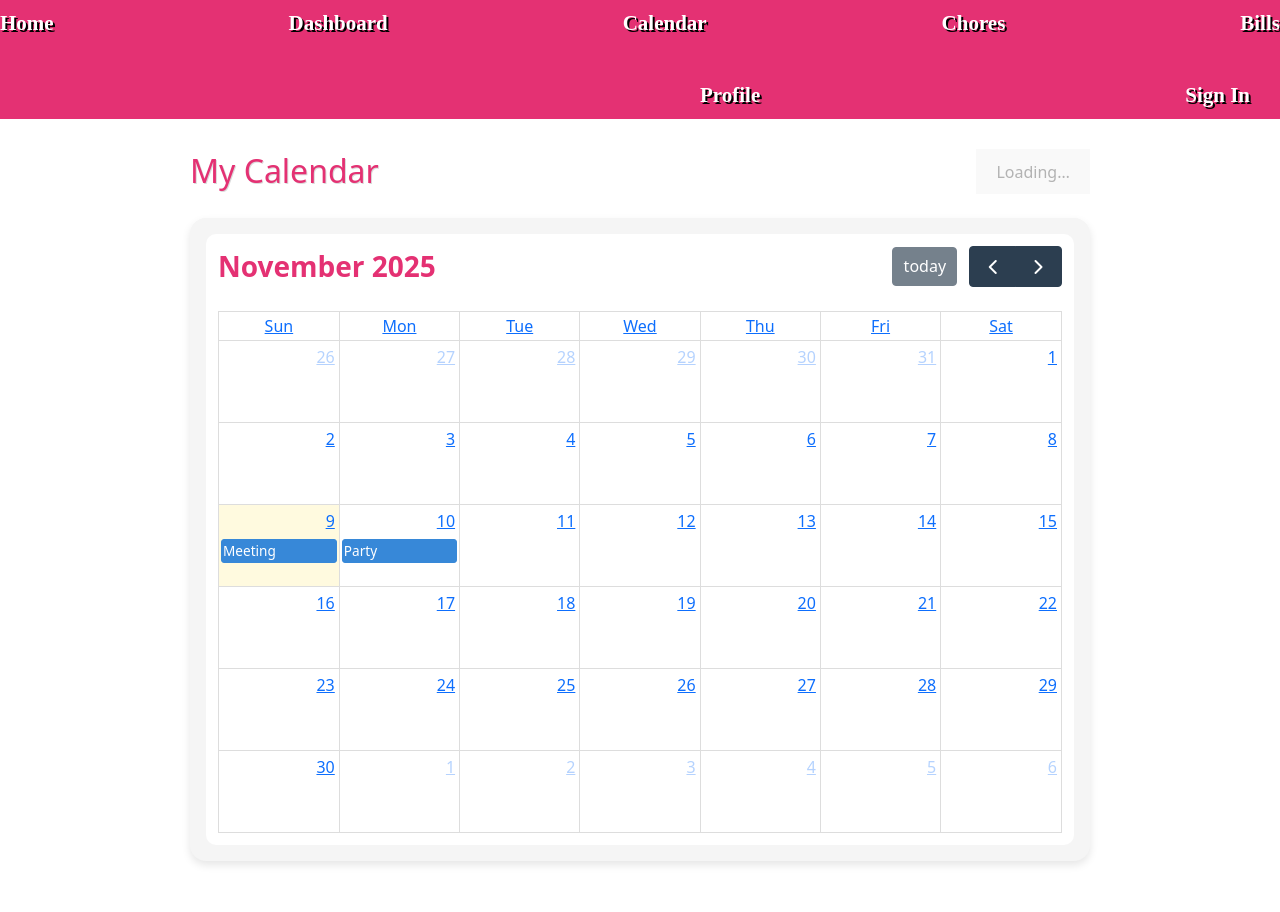
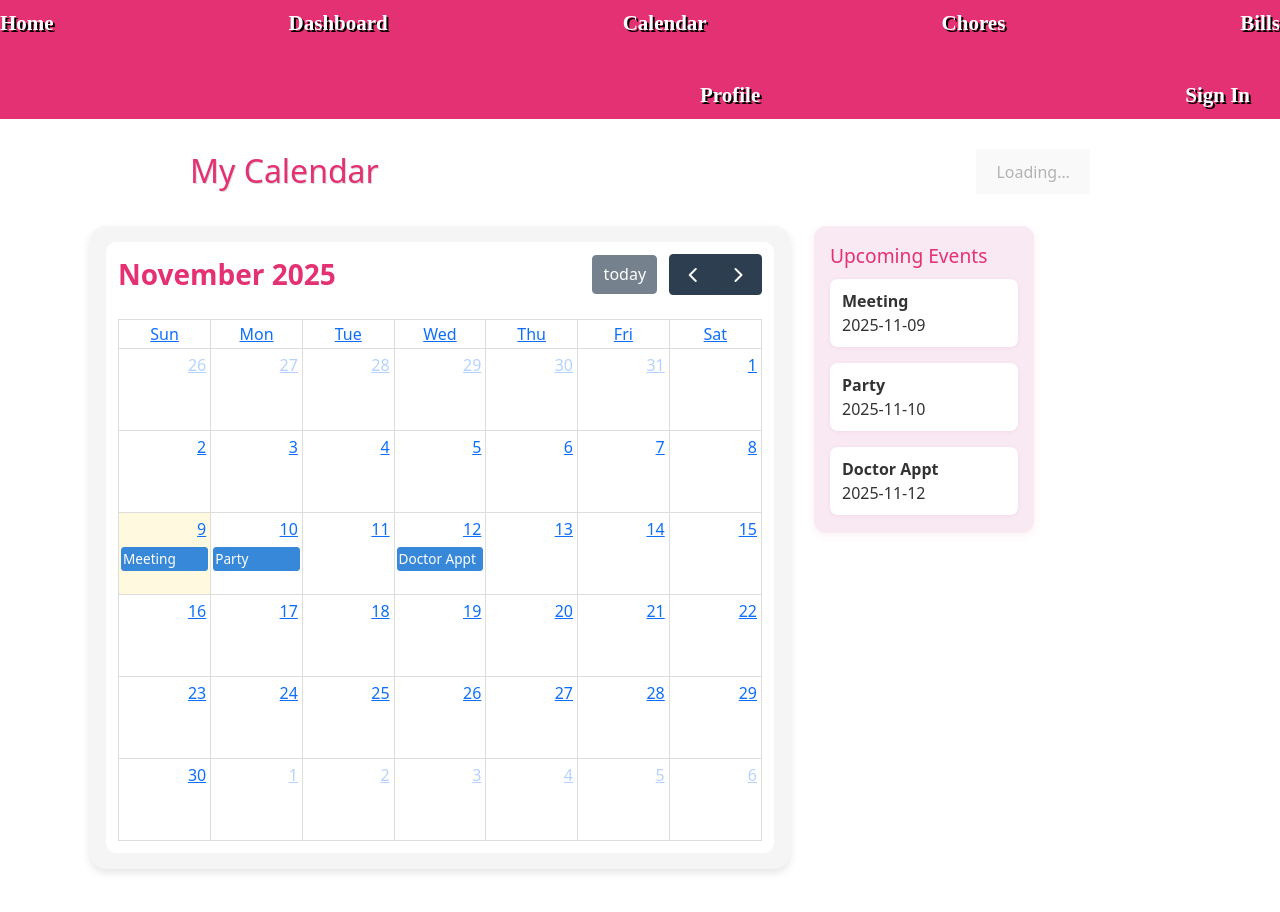
Before and after one commit to CPP-SheCodes-SLP-2025-26/fullstack, a React (Vite) app in the folder frontend/: page /calendar in a window 1280 px wide. Shown: the top 912 px of the page. Built offline with nearby package versions, Linux system fonts and the light colour scheme; a web font is replaced by a local one.

Commit message:
updated calendar css

```diff
--- a/frontend/src/pages/Calendar.css
+++ b/frontend/src/pages/Calendar.css
@@ -1,3 +1,4 @@
+
 .calendar-page {
   display: flex;
   flex-direction: column;
@@ -6,6 +7,62 @@
   background-color: #ffffff;
   color: #333;
   min-height: 100vh;
+  min-height: 500px;
+}
+
+
+.calendar-main-row {
+  display: flex;
+  flex-direction: row;
+  width: 100%;
+  max-width: 1100px;
+  margin-top: 8px;
+  gap: 24px;
+  align-items: stretch;
+  flex-wrap: nowrap;
+  height: 100%;
+}
+
+
+.calendar-sidebar {
+  width: 220px;
+  min-width: 160px;
+  max-width: 240px;
+  background: #f8e9f3;
+  border-radius: 12px;
+  box-shadow: 0 2px 8px rgba(228,49,115,0.08);
+  padding: 18px 16px;
+  margin-right: 0;
+  height: 100%;
+  display: flex;
+  flex-direction: column;
+  flex-shrink: 0;
+}
+
+.calendar-sidebar h3 {
+  color: #e43173;
+  margin-top: 0;
+  margin-bottom: 12px;
+  font-size: 1.2rem;
+}
+
+.upcoming-list {
+  list-style: none;
+  padding: 0;
+  margin: 0;
+}
+
+.upcoming-list li {
+  margin-bottom: 16px;
+  background: #fff;
+  border-radius: 8px;
+  padding: 10px 12px;
+  box-shadow: 0 1px 4px rgba(228,49,115,0.07);
+  font-size: 1rem;
+}
+
+.upcoming-list li:last-child {
+  margin-bottom: 0;
 }
 
 .calendar-header {
@@ -31,8 +88,13 @@
   border-radius: 16px;
   box-shadow: 0 4px 8px rgba(0, 0, 0, 0.1);
   padding: 16px;
-  width: 90%;
-  max-width: 900px;
+  width: 0;
+  min-width: 0;
+  max-width: 700px;
+  flex: 1 1 0;
+  display: flex;
+  flex-direction: column;
+  height: 100%;
 }
 
 /* Optional: style FullCalendar itself */
--- a/frontend/src/pages/Calendar.jsx
+++ b/frontend/src/pages/Calendar.jsx
@@ -3,6 +3,7 @@ import FullCalendar from "@fullcalendar/react";
 import dayGridPlugin from "@fullcalendar/daygrid";
 import ConnectGoogleButton from "../components/ConnectGoogleButton.jsx";
 import "./Calendar.css";
+
 
 export default function Calendar() {
   const [events, setEvents] = useState([]);
@@ -12,12 +13,17 @@ export default function Calendar() {
     setEvents([
       { title: "Meeting", date: "2025-11-09" },
       { title: "Party", date: "2025-11-10" },
+      { title: "Doctor Appt", date: "2025-11-12" },
     ]);
   }, []);
 
   const handleDateClick = useCallback((info) => {
     alert(`Clicked on date: ${info.dateStr}`);
   }, []);
+
+  // Get upcoming events (future dates only)
+  const today = new Date().toISOString().slice(0, 10);
+  const upcomingEvents = events.filter(e => e.date >= today);
 
   return (
     <div className="calendar-page">
@@ -26,6 +32,7 @@ export default function Calendar() {
         <ConnectGoogleButton />
       </div>
 
+      <div className="calendar-main-row">
         <div className="calendar-container">
           <FullCalendar
             plugins={[dayGridPlugin]}
@@ -35,6 +42,23 @@ export default function Calendar() {
             height="auto"
           />
         </div>
+        <aside className="calendar-sidebar">
+          <h3>Upcoming Events</h3>
+          <ul className="upcoming-list">
+            {upcomingEvents.length === 0 ? (
+              <li>No upcoming events.</li>
+            ) : (
+              upcomingEvents.map((event, idx) => (
+                <li key={idx}>
+                  <strong>{event.title}</strong>
+                  <br />
+                  <span>{event.date}</span>
+                </li>
+              ))
+            )}
+          </ul>
+        </aside>
+      </div>
     </div>
   );
 }
```
Lines whose indentation alone changed are shown as unchanged.
